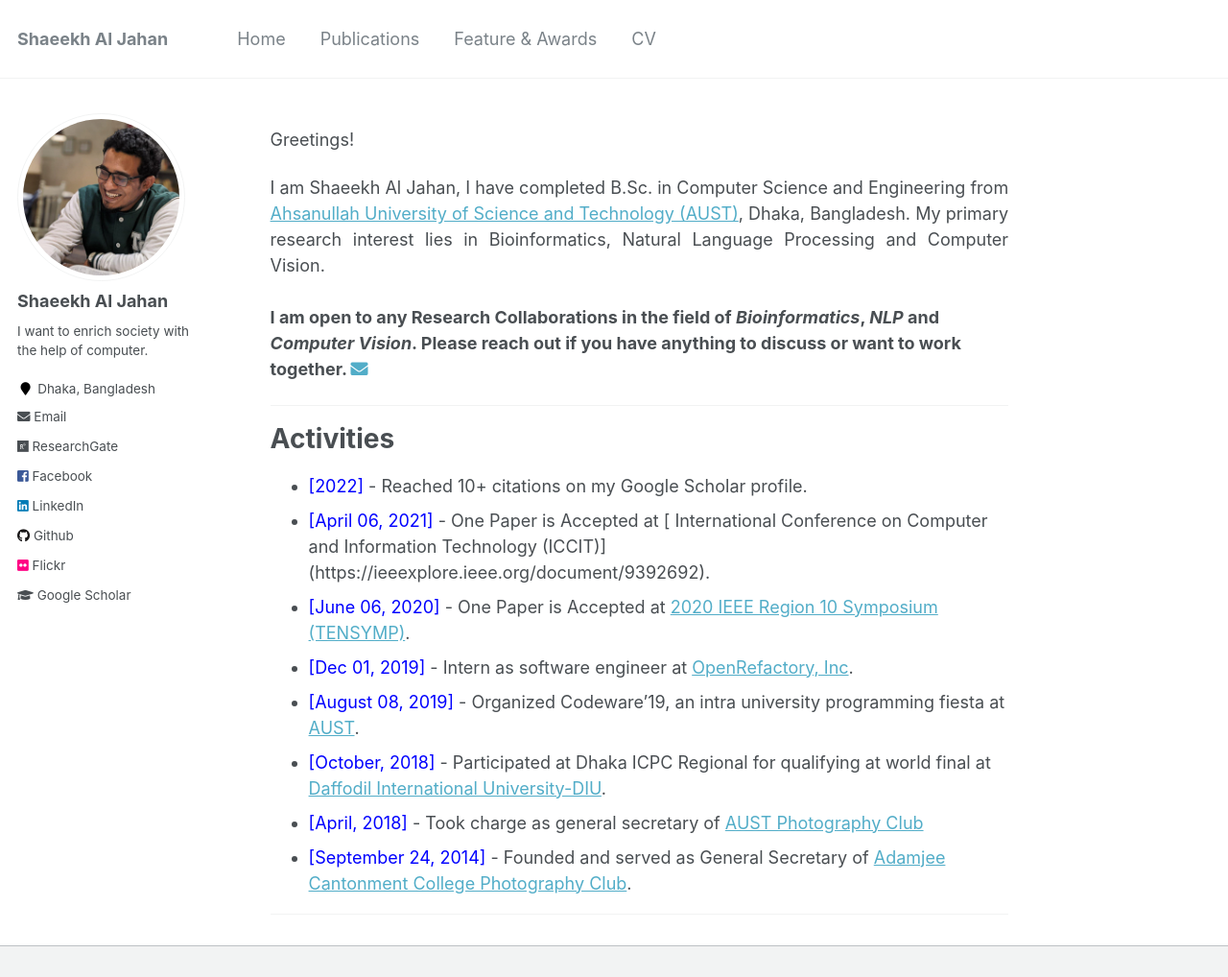
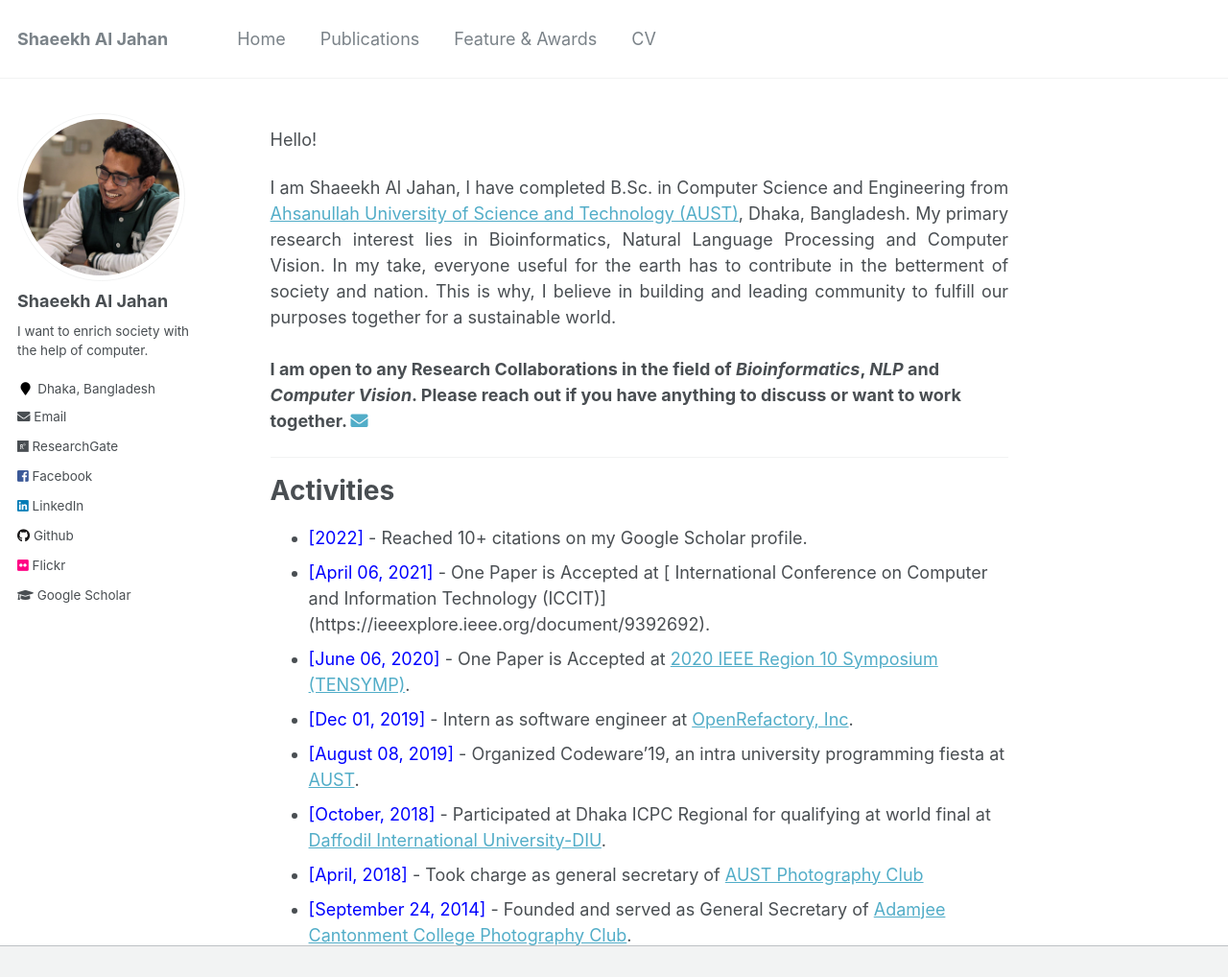
Before and after one commit to shaeekh/shaeekh.github.io, a Jekyll site: the page built from _pages/about.md, in a window 1280 px wide and 1214 px high, cut to the strip 0-1018 px from the top of the window. Shown: the whole strip at 96% size. Built offline with Jekyll 4.4.1, drawn with Linux system fonts in a browser that asks for light colours; a script that is not in the unit is left out.

Commit message:
Added a line in about

```diff
--- a/_pages/about.md
+++ b/_pages/about.md
@@ -8,11 +8,12 @@ redirect_from:
   - /about.html
 ---
 
-Greetings!
+Hello!
 
 <div style="text-align: justify">
 
-I am Shaeekh Al Jahan, I have completed B.Sc. in Computer Science and Engineering from <a href="http://aust.edu/">Ahsanullah University of Science and Technology (AUST)</a>, Dhaka, Bangladesh. My primary research interest lies in Bioinformatics, Natural Language Processing and Computer Vision. <br /><br /></div>
+I am Shaeekh Al Jahan, I have completed B.Sc. in Computer Science and Engineering from <a href="http://aust.edu/">Ahsanullah University of Science and Technology (AUST)</a>, Dhaka, Bangladesh. My primary research interest lies in Bioinformatics, Natural Language Processing and Computer Vision.
+In my take, everyone useful for the earth has to contribute in the betterment of society and nation. This is why, I believe in building and leading community to fulfill our purposes together for a sustainable world.   <br /><br /></div>
 
 <b> I am open to any Research Collaborations in the field of *Bioinformatics*, *NLP* and *Computer Vision*. Please reach out if you have anything to discuss or want to work together.  </b> <a href="shaeekhshuvro@gmail.com"><i class="fas fa-envelope"></i></a> <br />
 
```
Also changed, not shown: _pages/cv.md (+1 -1 lines), _pages/education-awards.md (+3 -0 lines).
